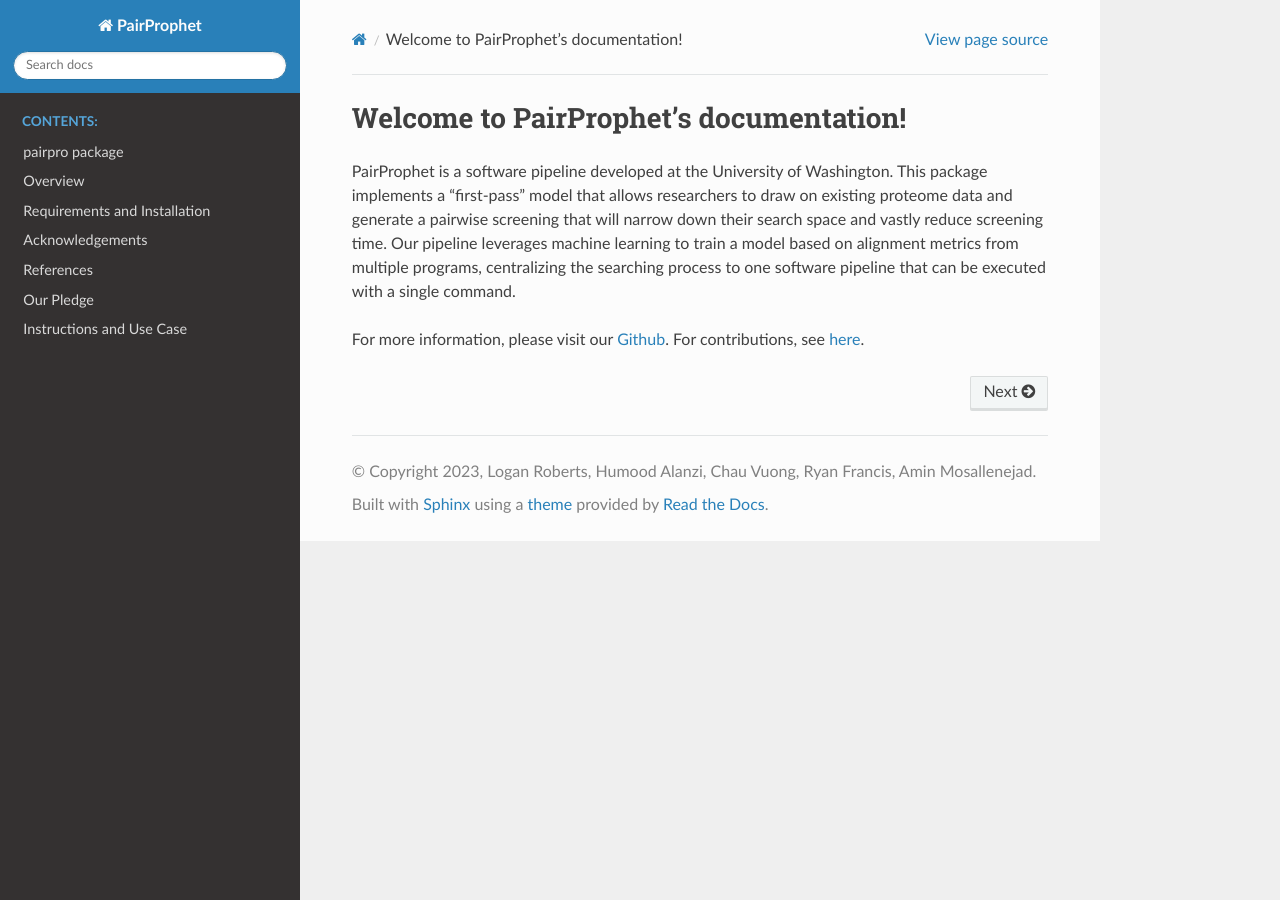
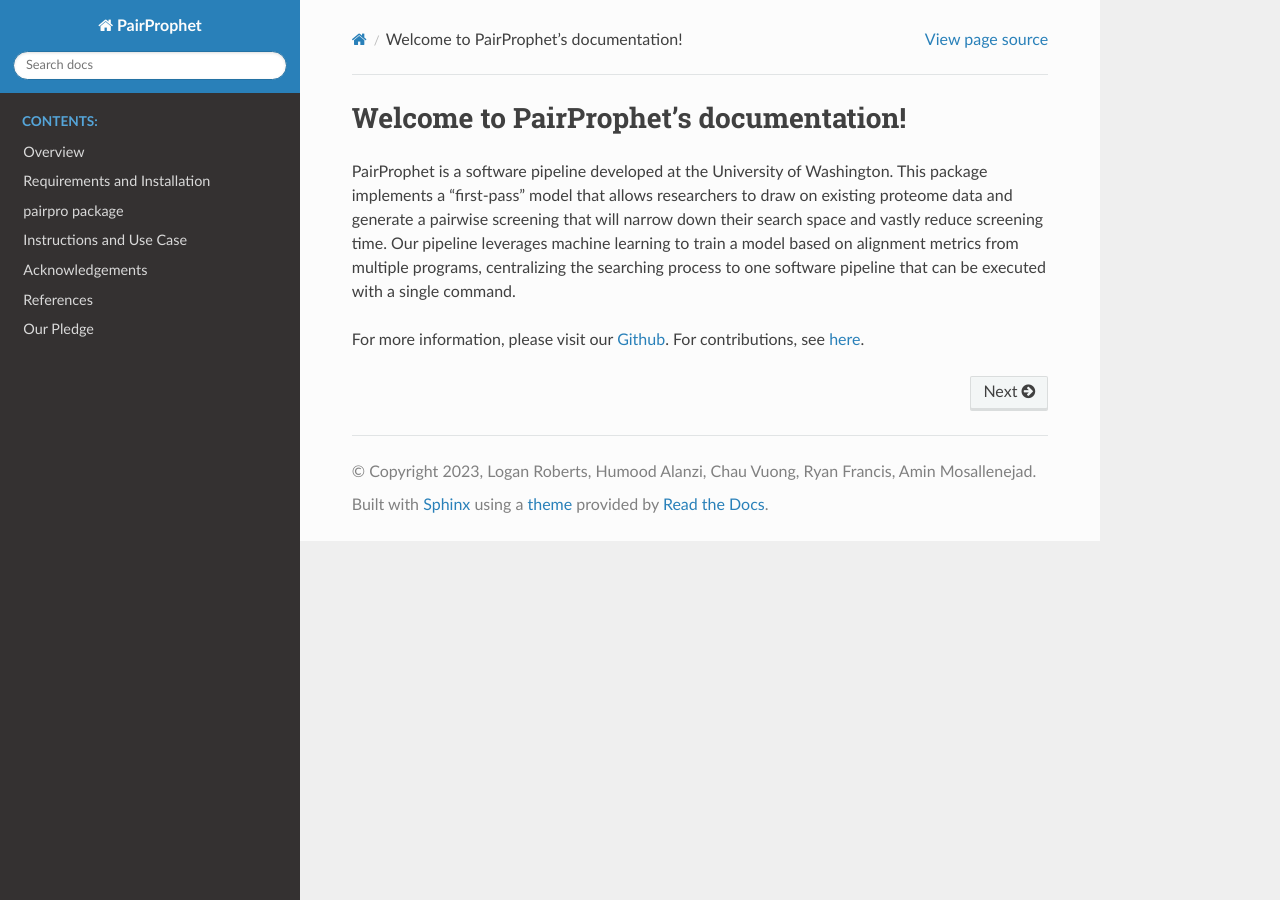
Before and after one commit to learn2therm/PairProphet, a Sphinx documentation site: the page built from docs/index.rst, in a window 1280 px wide. Built offline with Sphinx 7.4.7 and the Read the Docs theme 2.0.0, drawn with Linux system fonts in a browser that asks for light colours.

```diff
--- a/docs/index.rst
+++ b/docs/index.rst
@@ -22,9 +22,9 @@ For contributions, see `here <https://github.com/learn2therm/PairProphet/blob/ma
    :hidden:
    :caption: Contents:
 
+   Contents/About
    Contents/pairpro
-   Contents/About
+   Contents/Instructions
    Contents/Acknowledgements
    Contents/References
    Contents/Code_of_Conduct
-   Contents/Instructions
```
